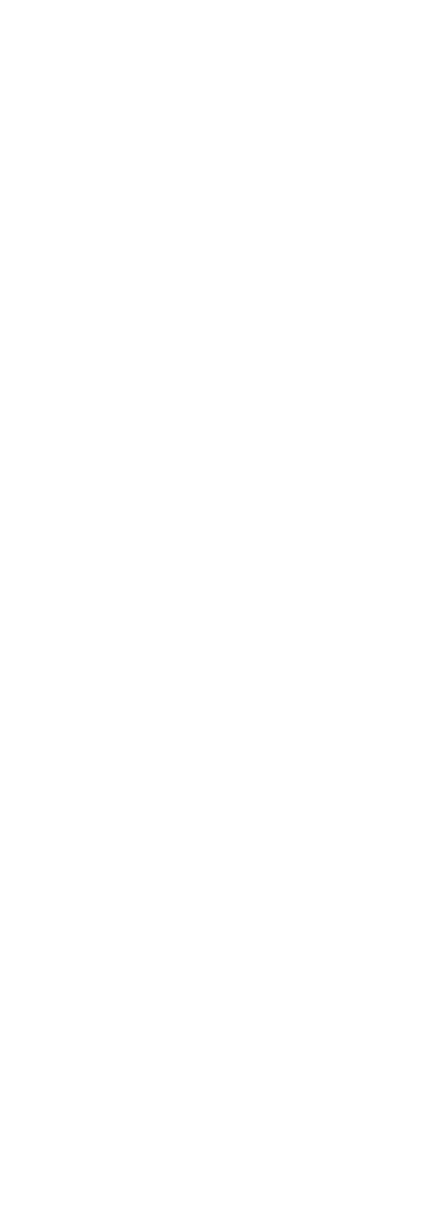
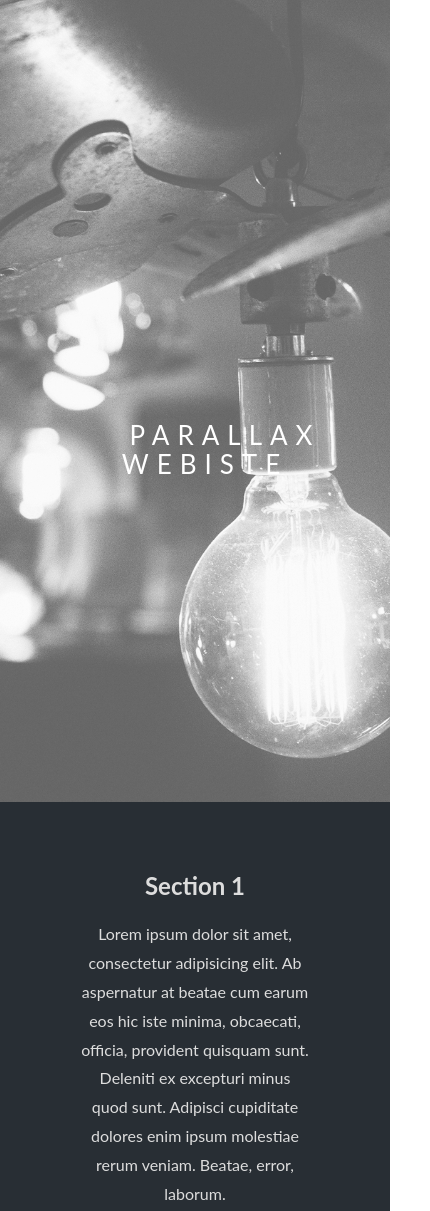
Before and after one commit to LjCraft12/parallax_site, a plain HTML site: page index.html in a window 390 px wide. Shown: the top 1211 px of the page, 430 px wide, since content can reach past the window. Before the commit the page ends 844 px from the top, so only its background shows below. Drawn offline with Linux system fonts and the light colour scheme.

Commit message:
parallax site done

```diff
--- /dev/null
+++ b/css/styles.css
@@ -0,0 +1,80 @@
+body, html {
+    height: 100%;
+    margin: 0;
+    font-size: 16px;
+    font-family: "Lato", sans-serif;
+    font-weight: 400;
+    line-height: 1.8em;
+    color: #667;
+}
+
+.pimg1, .pimg2, .pimg3 {
+    position: relative;
+    opacity: 0.70;
+    background-position: center;
+    background-size: cover;
+    background-repeat: no-repeat;
+
+    /*
+    fixed = parallax
+    scroll = normal
+     */
+    background-attachment: fixed;
+}
+
+.pimg1 {
+    background-image: url("../images/idea-bulb-b&w.jpg");
+    min-height: 95%;
+}
+
+.pimg2 {
+    background-image: url("../images/idea-bulb-chalkboard.jpeg");
+    min-height: 500px;
+}
+
+.pimg3 {
+    background-image: url("../images/idea-bulb-warm-glow.jpeg");
+    min-height: 500px;
+}
+
+.section {
+    text-align: center;
+    padding: 50px 80px;
+}
+
+.section-idea {
+    background-color: #f4f4f4;
+    color: #667;
+}
+
+.section-thought {
+    background-color: #282e34;
+    color: #dddddd;
+}
+
+.ptext {
+    position: absolute;
+    top: 50%;
+    width: 100%;
+    text-align: center;
+    color: #000;
+    font-size: 26px;
+    letter-spacing: 8px;
+    text-transform: uppercase;
+}
+
+.ptext, .border {
+    background-color: #111;
+    color: #fff;
+    padding: 20px;
+}
+
+.ptext, .border, .trans {
+    background-color: transparent;
+}
+
+@media (max-width: 568px) {
+    .pimg1, .pimg2, .pimg3 {
+        background-attachment: scroll;
+    }
+}
--- a/index.html
+++ b/index.html
@@ -5,9 +5,65 @@
     <meta name="viewport"
           content="width=device-width, user-scalable=no, initial-scale=1.0, maximum-scale=1.0, minimum-scale=1.0">
     <meta http-equiv="X-UA-Compatible" content="ie=edge">
+    <link rel="stylesheet" href="css/styles.css">
     <title>Parallax Idea</title>
 </head>
 <body>
+    <div class="pimg1">
+        <div class="ptext">
+            <span class="border">
+                Parallax Webiste
+            </span>
+        </div>
+    </div>
+
+    <section class="section section-thought">
+        <h2>Section 1</h2>
+        <p>Lorem ipsum dolor sit amet, consectetur adipisicing elit. Ab aspernatur at beatae cum earum eos hic iste minima,
+            obcaecati, officia, provident quisquam sunt. Deleniti ex excepturi minus quod sunt. Adipisci cupiditate dolores
+            enim ipsum molestiae rerum veniam. Beatae, error, laborum.
+        </p>
+    </section>
+
+    <div class="pimg2">
+        <div class="ptext">
+            <span class="border trans">
+                Image 2 text
+            </span>
+        </div>
+    </div>
+
+    <section class="section section-idea">
+        <h2>Section 2</h2>
+        <p>Lorem ipsum dolor sit amet, consectetur adipisicing elit. Ab aspernatur at beatae cum earum eos hic iste minima,
+            obcaecati, officia, provident quisquam sunt. Deleniti ex excepturi minus quod sunt. Adipisci cupiditate dolores
+            enim ipsum molestiae rerum veniam. Beatae, error, laborum.
+        </p>
+    </section>
+
+    <div class="pimg3">
+        <div class="ptext">
+            <span class="border trans">
+                Image 3 text
+            </span>
+        </div>
+    </div>
+
+    <section class="section section-burning">
+        <h2>Section 3</h2>
+        <p>Lorem ipsum dolor sit amet, consectetur adipisicing elit. Ab aspernatur at beatae cum earum eos hic iste minima,
+            obcaecati, officia, provident quisquam sunt. Deleniti ex excepturi minus quod sunt. Adipisci cupiditate dolores
+            enim ipsum molestiae rerum veniam. Beatae, error, laborum.
+        </p>
+    </section>
+
+    <div class="pimg1">
+        <div class="ptext">
+            <span class="border">
+                Perry Craft
+            </span>
+        </div>
+    </div>
 
 </body>
 </html>
```
